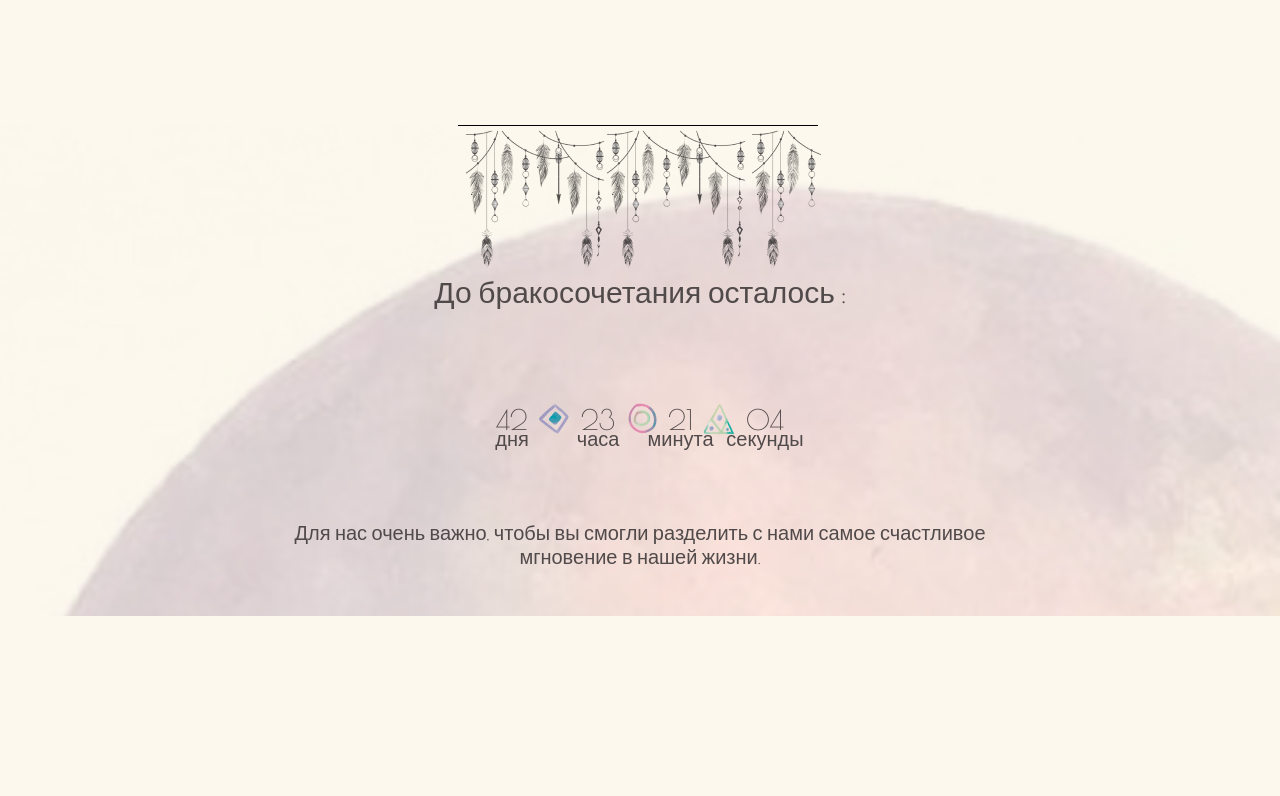
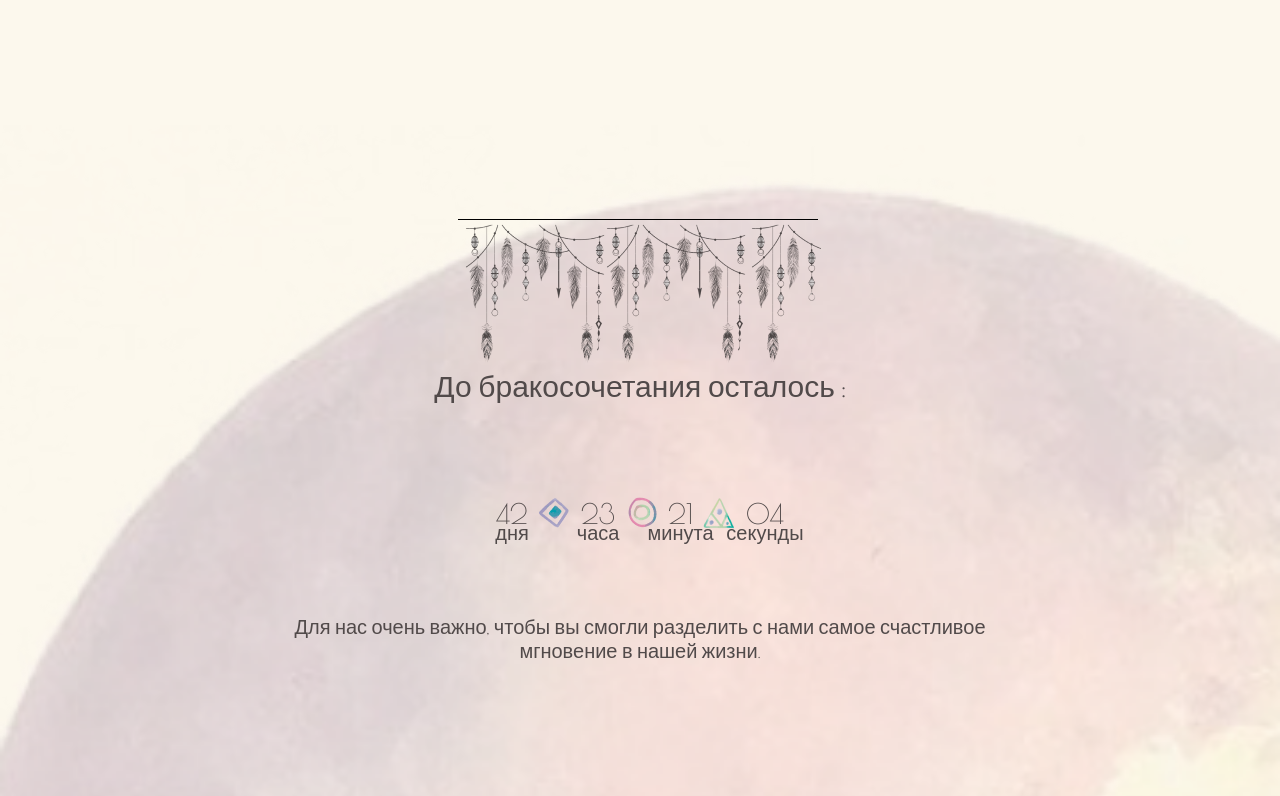
Before and after one commit to AnneBirdie/hindi_style, a plain HTML site: page index.html in a window 1280 px wide. Shown: the part 764-1560 px from the top of the page. Drawn offline with nearby package versions, Linux system fonts and the light colour scheme.

Commit message:
Update styles.css

```diff
--- a/styles/styles.css
+++ b/styles/styles.css
@@ -20,7 +20,7 @@ a{
 }
 .container{
     width: 100%;
-    height: auto;
+    min-height: 680px;
     display: flex;
     flex-direction: column;
     align-items: center;
```
